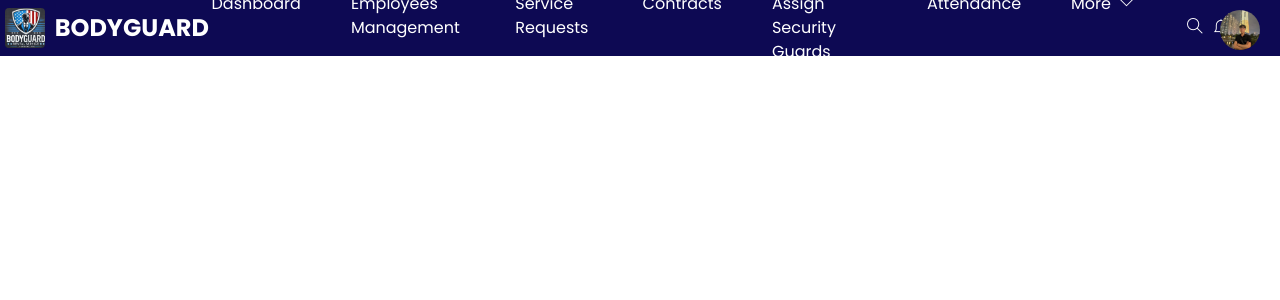
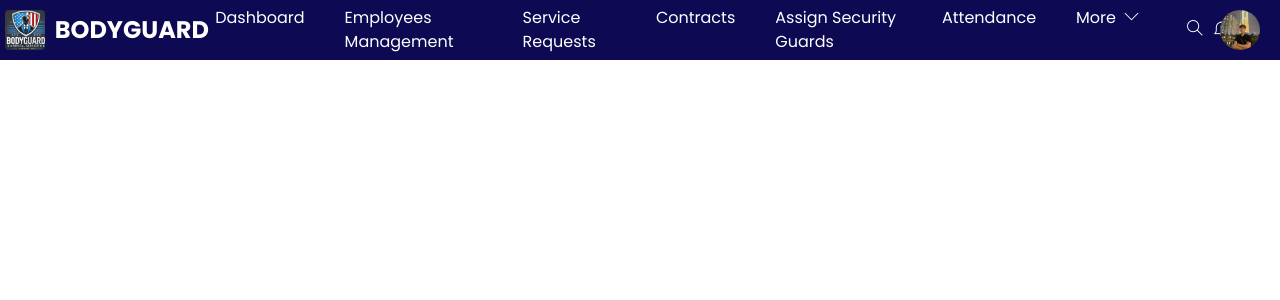
Before and after one commit to Group2VietTriDao/Frontend, a React (Create React App) app: page /staff in a window 1280 px wide. Shown: the top 300 px of the page. Built offline with nearby package versions, Linux system fonts and the light colour scheme.

Commit message:
update staffLayout commit

```diff
--- a/src/layouts/StaffLayout.module.css
+++ b/src/layouts/StaffLayout.module.css
@@ -1,6 +1,6 @@
 .header {
     width: 100%;
-    height: 56px;
+    height: 60px;
     display: flex;
     justify-content: space-between;
     align-items: center;
@@ -52,7 +52,7 @@
     margin: 0 10px;
     color: white;
     text-decoration: none;
-    padding: 10px 15px;
+    padding: 10px 10px;
     transition: background-color 0.1s, color 0.1s;
 }
 
```
